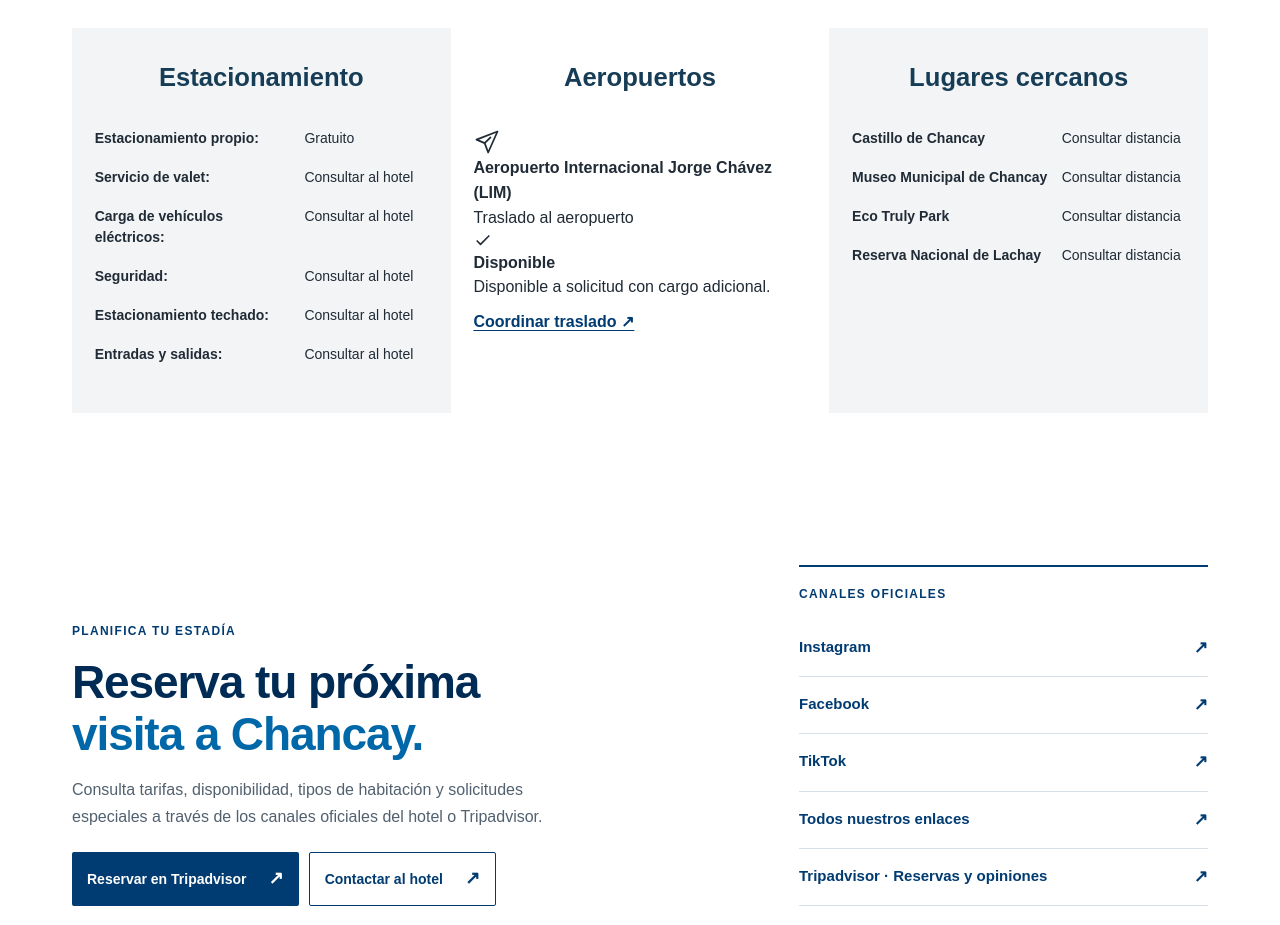
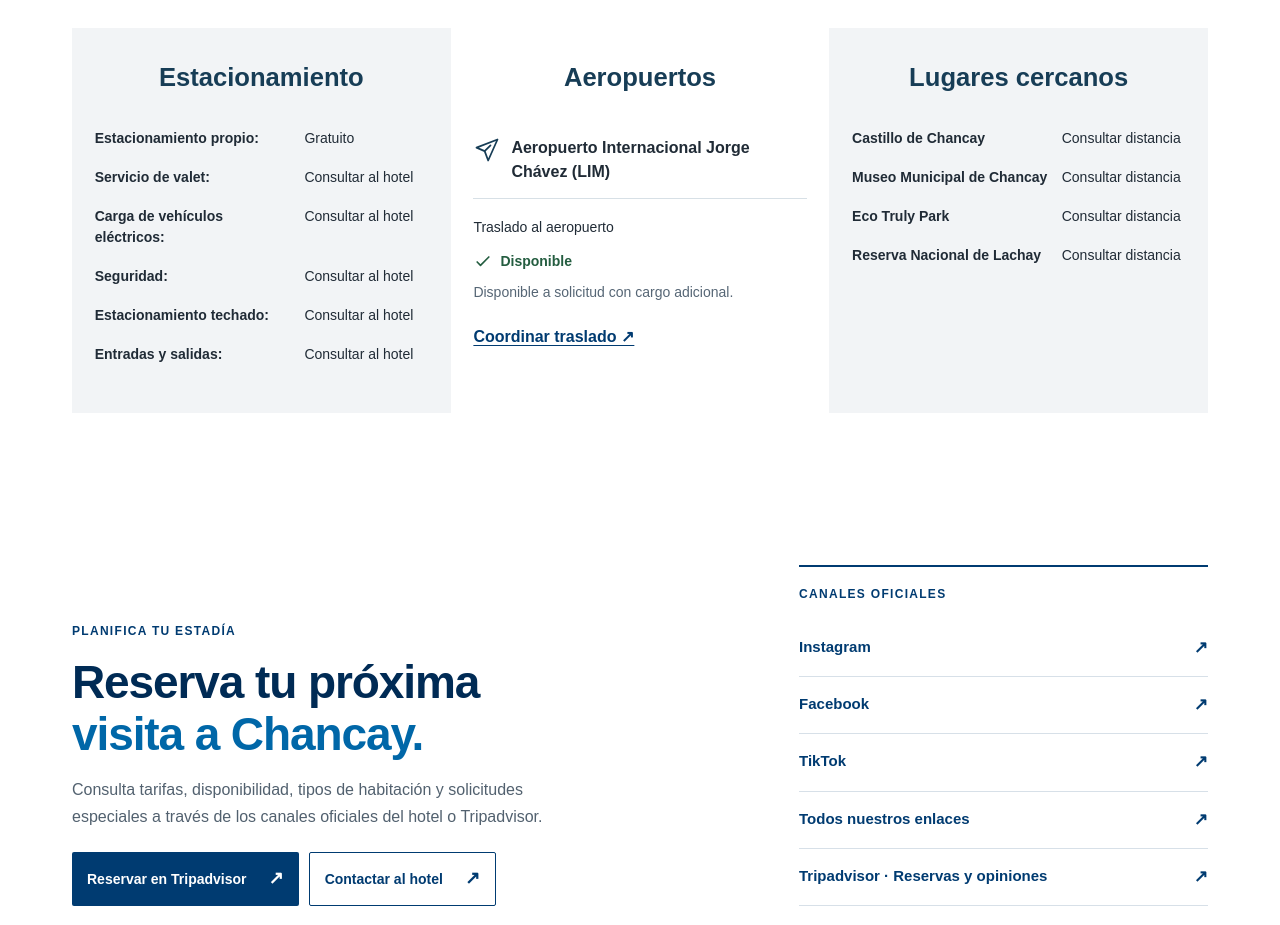
Before and after one commit to camilogomez17/hotelBlueThree, a Next.js app: page /ubicacion in a window 1280 px wide. Shown: the part 1060-1985 px from the top of the page. Built offline with nearby package versions, Linux system fonts and the light colour scheme.

Commit message:
Style airport transfer details and available status

```diff
--- a/app/globals.css
+++ b/app/globals.css
@@ -879,3 +879,12 @@ img,video,iframe{max-width:100%}
 .hotel-location-transport-title span{font-size:26px}
 .hotel-location-info .hotel-location-info-panel a{display:inline-block;margin-top:10px}
 @media(max-width:900px){.hotel-location-info{grid-template-columns:1fr;width:100%}.hotel-location-info .hotel-location-info-panel{padding-bottom:24px}.hotel-location-panel-body{width:88%}.hotel-location-info .hotel-location-facts>div,.hotel-location-info .hotel-location-nearby>li{grid-template-columns:minmax(0,2fr) minmax(0,1.25fr)}}
+
+
+.hotel-location-airport-heading{display:flex;justify-content:space-between;align-items:flex-start;gap:16px;border-bottom:1px solid #d7e0e6;padding:8px 0 14px;margin-bottom:18px}
+.hotel-location-airport-name{display:flex;align-items:flex-start;gap:10px;min-width:0;line-height:1.5}
+.hotel-location-airport-name svg{flex-shrink:0;color:#173d56}
+.hotel-location-airport>p{margin:0 0 12px;font-size:14px}
+.hotel-location-airport-status{display:flex;align-items:center;gap:7px;color:#245d40;font-size:14px;margin-bottom:10px}
+.hotel-location-airport-note{color:#566675;line-height:1.5}
+.hotel-location-airport a{display:inline-block;margin-top:8px}
```
